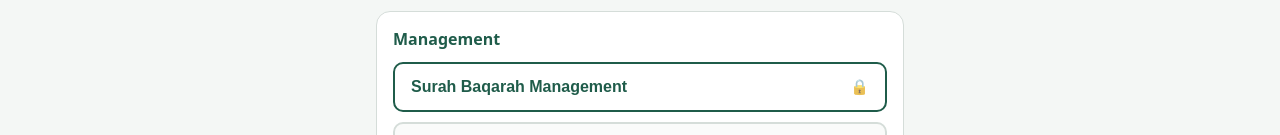
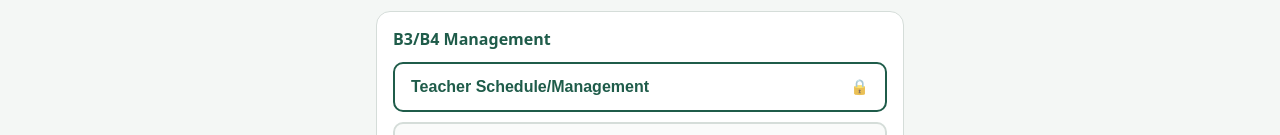
Before and after one commit to RHQH/RHQH-All-Results, a plain HTML site: page index.html in a window 1280 px wide. Shown: the part 665-800 px from the top of the page. Drawn offline with Linux system fonts and the light colour scheme.

Commit message:
Update index.html

```diff
--- a/index.html
+++ b/index.html
@@ -56,7 +56,7 @@ const SECTIONS = [
   { title: 'Surah Baqarah Batch 4', items: [ { id: 'baq4-weekly', label: 'Weekly Test Link' }, { id: 'baq4-ruba', label: 'Ruba Test Link' } ] },
   { title: 'Surah Baqarah Batch 3', items: [ { id: 'baq3-weekly', label: 'Weekly Test Link' }, { id: 'baq3-ruba', label: 'Ruba Test Link' } ] },
   { title: 'Surah Kahaf Batch 3',   items: [ { id: 'kah3-weekly', label: 'Weekly Test Link' }, { id: 'kah3-ruba', label: 'Ruba Test Link' } ] },
-  { title: 'Management',            items: [ { id: 'mgmt-baqarah', label: 'Surah Baqarah Management' }, { id: 'mgmt-kahaf', label: 'Surah Kahaf Management' }, { id: 'mgmt-weekly', label: 'Student Weekly Result' } ] },
+  { title: 'B3/B4 Management',            items: [ { id: 'mgmt-baqarah', label: 'Teacher Schedule/Management' }, { id: 'mgmt-kahaf', label: 'MTS Schedule/Management' }, { id: 'mgmt-weekly', label: 'Student Weekly Result' } ] },
 ];
 
 const $ = id => document.getElementById(id);
```
